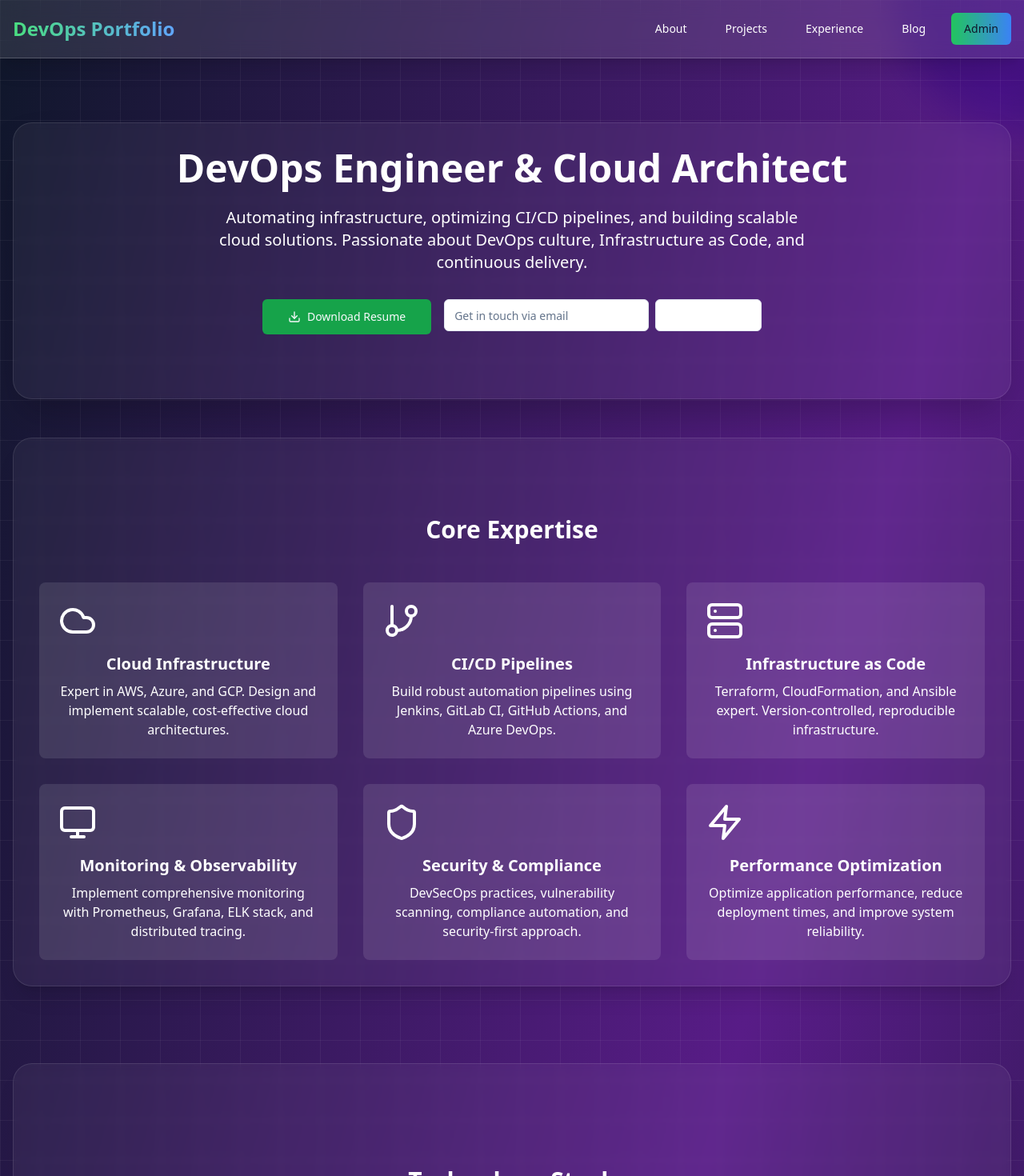
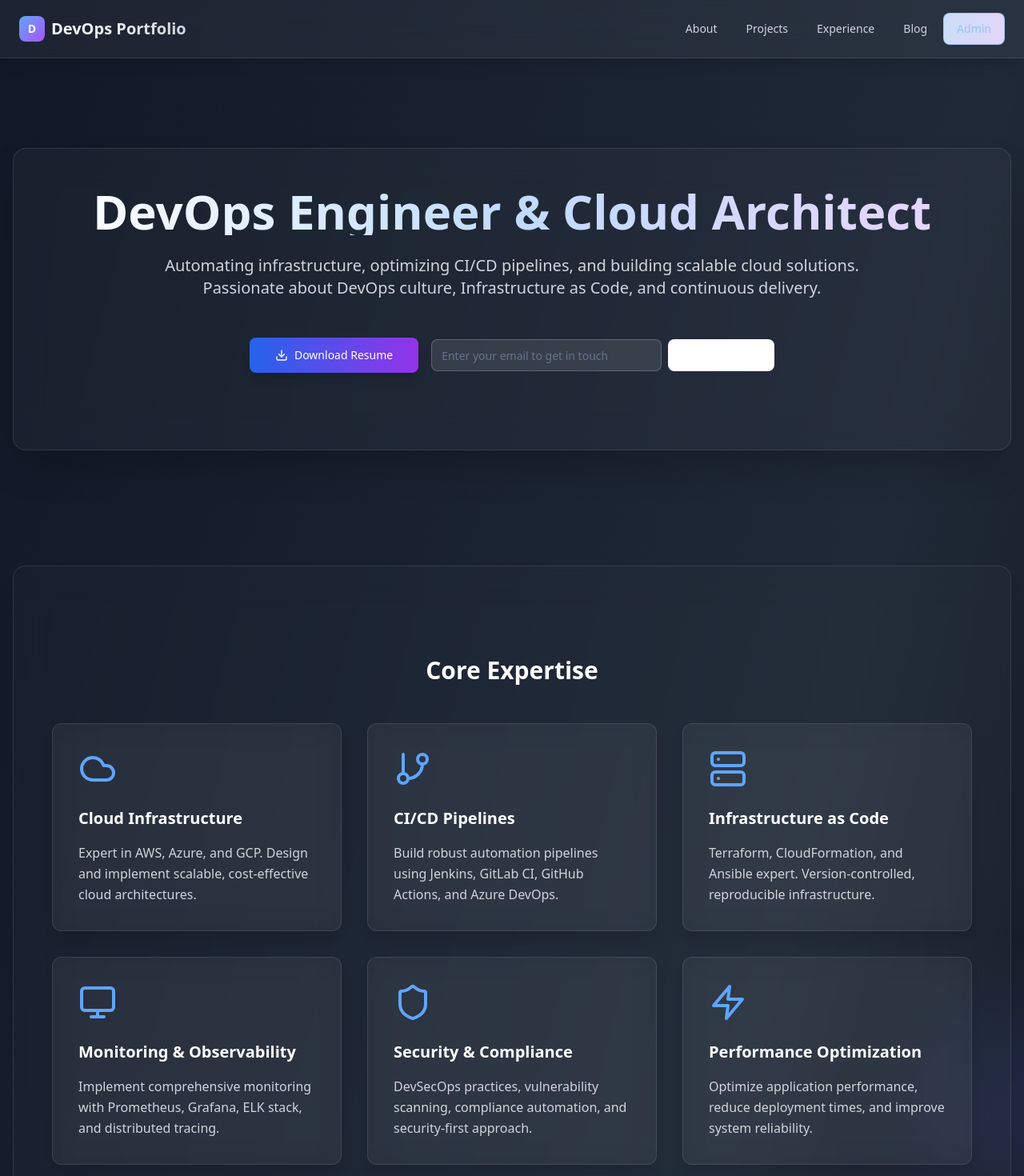
Before and after one commit to Psivasai12/sivasai, a React (Vite) app: page / in a window 1280 px wide. Shown: the top 1470 px of the page at 80% size. Built offline with nearby package versions, Linux system fonts and the light colour scheme.

Commit message:
Refactor: Improve website UI
Refactor the website's UI for a more modern and appealing design.

```diff
--- a/src/components/FeatureCard.jsx
+++ b/src/components/FeatureCard.jsx
@@ -1,16 +1,22 @@
+
 import { motion } from "framer-motion";
 
 const FeatureCard = ({ icon, title, description }) => (
   <motion.div
     initial={{ opacity: 0, y: 20 }}
-    animate={{ opacity: 1, y: 0 }}
+    whileInView={{ opacity: 1, y: 0 }}
     transition={{ duration: 0.5 }}
-    whileHover={{ scale: 1.05 }}
-    className="bg-white bg-opacity-10 p-6 rounded-lg"
+    viewport={{ once: true }}
+    whileHover={{ scale: 1.02, y: -5 }}
+    className="backdrop-blur-xl bg-white/[0.05] p-8 rounded-xl border border-white/10 shadow-lg hover:shadow-xl transition-all duration-300 group"
   >
-    {icon}
-    <h3 className="text-xl font-semibold mb-2">{title}</h3>
-    <p>{description}</p>
+    <div className="mb-6 text-blue-400 group-hover:text-blue-300 transition-colors duration-300">
+      {icon}
+    </div>
+    <h3 className="text-xl font-semibold mb-4 text-white group-hover:text-blue-200 transition-colors duration-300">
+      {title}
+    </h3>
+    <p className="text-gray-300 leading-relaxed">{description}</p>
   </motion.div>
 );
 
--- a/src/components/Header.jsx
+++ b/src/components/Header.jsx
@@ -21,39 +21,51 @@ const Header = () => {
 
   return (
     <motion.header
-      initial={{ opacity: 0, y: -50 }}
+      initial={{ opacity: 0, y: -20 }}
       animate={{ opacity: 1, y: 0 }}
-      transition={{ duration: 0.5 }}
-      className="sticky top-0 z-50 backdrop-blur-md bg-white/10 border-b border-white/20 shadow-xl"
+      transition={{ duration: 0.6 }}
+      className="sticky top-0 z-50 backdrop-blur-xl bg-white/[0.05] border-b border-white/10 shadow-lg"
     >
-      <nav className="container mx-auto py-4 flex justify-between items-center px-4">
+      <nav className="container mx-auto py-4 flex justify-between items-center px-6 max-w-7xl">
         <Link to="/">
-          <motion.h1
-            className="text-2xl font-bold bg-gradient-to-r from-green-400 to-blue-400 bg-clip-text text-transparent"
-            whileHover={{ scale: 1.05 }}
+          <motion.div
+            className="flex items-center space-x-2"
+            whileHover={{ scale: 1.02 }}
             transition={{ duration: 0.2 }}
           >
+            <div className="w-8 h-8 bg-gradient-to-br from-blue-400 to-purple-500 rounded-lg flex items-center justify-center">
+              <span className="text-white font-bold text-sm">D</span>
+            </div>
+            <h1 className="text-xl font-semibold bg-gradient-to-r from-white to-gray-300 bg-clip-text text-transparent">
               DevOps Portfolio
-          </motion.h1>
+            </h1>
+          </motion.div>
         </Link>
-        <div className="space-x-4">
-          <Button variant="ghost" asChild className="hover:bg-white/20 transition-all duration-300">
+
+        <div className="flex items-center space-x-1">
+          <Button variant="ghost" asChild className="text-gray-300 hover:text-white hover:bg-white/10 transition-all duration-200 rounded-lg">
             <Link to="/">About</Link>
           </Button>
-          <Button variant="ghost" className="hover:bg-white/20 transition-all duration-300">Projects</Button>
-          <Button variant="ghost" className="hover:bg-white/20 transition-all duration-300">Experience</Button>
-          <Button variant="ghost" asChild className="hover:bg-white/20 transition-all duration-300">
+          <Button variant="ghost" className="text-gray-300 hover:text-white hover:bg-white/10 transition-all duration-200 rounded-lg">
+            Projects
+          </Button>
+          <Button variant="ghost" className="text-gray-300 hover:text-white hover:bg-white/10 transition-all duration-200 rounded-lg">
+            Experience
+          </Button>
+          <Button variant="ghost" asChild className="text-gray-300 hover:text-white hover:bg-white/10 transition-all duration-200 rounded-lg">
             <Link to="/blog">Blog</Link>
           </Button>
+
+          <div className="ml-4 flex items-center space-x-2">
             {isLoggedIn ? (
               <>
-              <Button variant="ghost" asChild className="hover:bg-white/20 transition-all duration-300">
+                <Button variant="ghost" asChild className="text-gray-300 hover:text-white hover:bg-white/10 transition-all duration-200 rounded-lg">
                   <Link to="/dashboard">Dashboard</Link>
                 </Button>
                 <Button
                   variant="secondary"
                   onClick={handleLogout}
-                className="bg-gradient-to-r from-red-500 to-pink-500 hover:from-red-600 hover:to-pink-600 transition-all duration-300"
+                  className="bg-gradient-to-r from-red-500/20 to-pink-500/20 text-red-300 border border-red-500/30 hover:bg-gradient-to-r hover:from-red-500/30 hover:to-pink-500/30 transition-all duration-200 rounded-lg"
                 >
                   Logout
                 </Button>
@@ -62,11 +74,12 @@ const Header = () => {
               <Button
                 variant="secondary"
                 asChild
-              className="bg-gradient-to-r from-green-500 to-blue-500 hover:from-green-600 hover:to-blue-600 transition-all duration-300"
+                className="bg-gradient-to-r from-blue-500/20 to-purple-500/20 text-blue-300 border border-blue-500/30 hover:bg-gradient-to-r hover:from-blue-500/30 hover:to-purple-500/30 transition-all duration-200 rounded-lg"
               >
                 <Link to="/login">Admin</Link>
               </Button>
             )}
+          </div>
         </div>
       </nav>
     </motion.header>
--- a/src/components/Hero.jsx
+++ b/src/components/Hero.jsx
@@ -9,16 +9,16 @@ const Hero = ({ email, setEmail, handleSubmit }) => (
     <motion.h2
       initial={{ opacity: 0, y: 20 }}
       animate={{ opacity: 1, y: 0 }}
-      transition={{ duration: 0.5, delay: 0.2 }}
-      className="text-5xl font-bold mb-6"
+      transition={{ duration: 0.6, delay: 0.2 }}
+      className="text-4xl lg:text-6xl font-bold mb-6 bg-gradient-to-r from-white via-blue-200 to-purple-200 bg-clip-text text-transparent leading-tight"
     >
       DevOps Engineer & Cloud Architect
     </motion.h2>
     <motion.p
       initial={{ opacity: 0, y: 20 }}
       animate={{ opacity: 1, y: 0 }}
-      transition={{ duration: 0.5, delay: 0.4 }}
-      className="text-xl mb-8 max-w-3xl mx-auto"
+      transition={{ duration: 0.6, delay: 0.4 }}
+      className="text-lg lg:text-xl mb-12 max-w-4xl mx-auto text-gray-300 leading-relaxed"
     >
       Automating infrastructure, optimizing CI/CD pipelines, and building scalable cloud solutions.
       Passionate about DevOps culture, Infrastructure as Code, and continuous delivery.
@@ -26,23 +26,30 @@ const Hero = ({ email, setEmail, handleSubmit }) => (
     <motion.div
       initial={{ opacity: 0, y: 20 }}
       animate={{ opacity: 1, y: 0 }}
-      transition={{ duration: 0.5, delay: 0.6 }}
-      className="flex flex-col sm:flex-row gap-4 justify-center mb-12"
+      transition={{ duration: 0.6, delay: 0.6 }}
+      className="flex flex-col lg:flex-row gap-4 justify-center items-center mb-12"
     >
-      <Button size="lg" className="bg-green-600 hover:bg-green-700">
+      <Button
+        size="lg"
+        className="bg-gradient-to-r from-blue-600 to-purple-600 hover:from-blue-700 hover:to-purple-700 text-white shadow-lg hover:shadow-xl transition-all duration-300 rounded-lg px-8"
+      >
         <Download className="mr-2 h-4 w-4" />
         Download Resume
       </Button>
-      <form onSubmit={handleSubmit} className="flex">
+      <form onSubmit={handleSubmit} className="flex flex-col sm:flex-row gap-2">
         <Input
           type="email"
-          placeholder="Get in touch via email"
+          placeholder="Enter your email to get in touch"
           value={email}
           onChange={(e) => setEmail(e.target.value)}
-          className="w-64 mr-2 text-black"
+          className="w-72 bg-white/10 border-white/20 text-white placeholder-gray-400 focus:border-blue-400 rounded-lg"
           required
         />
-        <Button type="submit" variant="outline">
+        <Button
+          type="submit"
+          variant="outline"
+          className="border-white/30 text-white hover:bg-white/10 transition-all duration-300 rounded-lg"
+        >
           Contact Me <ArrowRight className="ml-2 h-4 w-4" />
         </Button>
       </form>
--- a/src/pages/Index.jsx
+++ b/src/pages/Index.jsx
@@ -22,49 +22,91 @@ const Index = () => {
   };
 
   return (
-    <div className="min-h-screen bg-gradient-to-br from-slate-900 via-purple-900 to-slate-900 text-white relative overflow-hidden">
-      {/* Animated background elements */}
+    <div className="min-h-screen bg-gradient-to-br from-gray-900 via-gray-800 to-black text-white relative">
+      {/* Subtle animated background elements */}
       <div className="absolute inset-0 overflow-hidden">
-        <div className="absolute -top-40 -right-40 w-80 h-80 bg-purple-500 rounded-full mix-blend-multiply filter blur-xl opacity-70 animate-pulse"></div>
-        <div className="absolute -bottom-40 -left-40 w-80 h-80 bg-blue-500 rounded-full mix-blend-multiply filter blur-xl opacity-70 animate-pulse"></div>
-        <div className="absolute top-1/2 left-1/2 transform -translate-x-1/2 -translate-y-1/2 w-96 h-96 bg-green-500 rounded-full mix-blend-multiply filter blur-xl opacity-30 animate-pulse"></div>
+        <div className="absolute top-1/4 -right-32 w-64 h-64 bg-gradient-to-br from-blue-500/20 to-purple-500/20 rounded-full blur-3xl animate-pulse"></div>
+        <div className="absolute bottom-1/4 -left-32 w-64 h-64 bg-gradient-to-br from-green-500/20 to-blue-500/20 rounded-full blur-3xl animate-pulse animation-delay-1000"></div>
+        <div className="absolute top-1/2 left-1/2 transform -translate-x-1/2 -translate-y-1/2 w-96 h-96 bg-gradient-to-br from-purple-500/10 to-pink-500/10 rounded-full blur-3xl animate-pulse animation-delay-2000"></div>
       </div>
 
-      {/* Grid pattern overlay */}
-      <div className="absolute inset-0 bg-[linear-gradient(rgba(255,255,255,0.05)_1px,transparent_1px),linear-gradient(90deg,rgba(255,255,255,0.05)_1px,transparent_1px)] bg-[size:50px_50px]"></div>
+      {/* Subtle dot pattern */}
+      <div className="absolute inset-0 opacity-[0.02]" style={{
+        backgroundImage: 'radial-gradient(circle, white 1px, transparent 1px)',
+        backgroundSize: '24px 24px'
+      }}></div>
 
       <div className="relative z-10">
         <Header />
-        <main className="container mx-auto mt-20 text-center px-4">
-          <div className="backdrop-blur-sm bg-white/5 rounded-3xl p-8 mb-12 border border-white/10 shadow-2xl">
-            <Hero email={email} setEmail={setEmail} handleSubmit={handleSubmit} />
-          </div>
+        <main className="container mx-auto mt-8 px-4 max-w-7xl">
+          {/* Hero Section */}
+          <motion.div
+            initial={{ opacity: 0, y: 20 }}
+            animate={{ opacity: 1, y: 0 }}
+            transition={{ duration: 0.8 }}
+            className="text-center mb-16 py-20"
+          >
+            <div className="backdrop-blur-xl bg-white/[0.03] rounded-2xl p-12 border border-white/10 shadow-2xl">
+              <Hero email={email} setEmail={setEmail} handleSubmit={handleSubmit} />
+            </div>
+          </motion.div>
 
-          <div className="space-y-24">
-            <div className="backdrop-blur-sm bg-white/5 rounded-3xl p-8 border border-white/10 shadow-xl">
+          {/* Content Sections */}
+          <div className="space-y-20">
+            <motion.section
+              initial={{ opacity: 0, y: 30 }}
+              whileInView={{ opacity: 1, y: 0 }}
+              transition={{ duration: 0.6 }}
+              viewport={{ once: true }}
+              className="backdrop-blur-xl bg-white/[0.02] rounded-2xl p-8 lg:p-12 border border-white/10 shadow-xl hover:shadow-2xl transition-all duration-500"
+            >
               <Features />
-            </div>
+            </motion.section>
 
-            <div className="backdrop-blur-sm bg-white/5 rounded-3xl p-8 border border-white/10 shadow-xl">
+            <motion.section
+              initial={{ opacity: 0, y: 30 }}
+              whileInView={{ opacity: 1, y: 0 }}
+              transition={{ duration: 0.6, delay: 0.1 }}
+              viewport={{ once: true }}
+              className="backdrop-blur-xl bg-white/[0.02] rounded-2xl p-8 lg:p-12 border border-white/10 shadow-xl hover:shadow-2xl transition-all duration-500"
+            >
               <TechStack />
-            </div>
+            </motion.section>
 
-            <div className="backdrop-blur-sm bg-white/5 rounded-3xl p-8 border border-white/10 shadow-xl">
+            <motion.section
+              initial={{ opacity: 0, y: 30 }}
+              whileInView={{ opacity: 1, y: 0 }}
+              transition={{ duration: 0.6, delay: 0.2 }}
+              viewport={{ once: true }}
+              className="backdrop-blur-xl bg-white/[0.02] rounded-2xl p-8 lg:p-12 border border-white/10 shadow-xl hover:shadow-2xl transition-all duration-500"
+            >
               <Projects />
-            </div>
+            </motion.section>
 
-            <div className="backdrop-blur-sm bg-white/5 rounded-3xl p-8 border border-white/10 shadow-xl">
+            <motion.section
+              initial={{ opacity: 0, y: 30 }}
+              whileInView={{ opacity: 1, y: 0 }}
+              transition={{ duration: 0.6, delay: 0.3 }}
+              viewport={{ once: true }}
+              className="backdrop-blur-xl bg-white/[0.02] rounded-2xl p-8 lg:p-12 border border-white/10 shadow-xl hover:shadow-2xl transition-all duration-500"
+            >
               <Experience />
-            </div>
+            </motion.section>
 
-            <div className="backdrop-blur-sm bg-white/5 rounded-3xl p-8 border border-white/10 shadow-xl">
+            <motion.section
+              initial={{ opacity: 0, y: 30 }}
+              whileInView={{ opacity: 1, y: 0 }}
+              transition={{ duration: 0.6, delay: 0.4 }}
+              viewport={{ once: true }}
+              className="backdrop-blur-xl bg-white/[0.02] rounded-2xl p-8 lg:p-12 border border-white/10 shadow-xl hover:shadow-2xl transition-all duration-500"
+            >
               <Testimonials />
-            </div>
+            </motion.section>
           </div>
         </main>
       </div>
 
-      <div className="relative z-10 mt-24">
+      <div className="relative z-10 mt-32">
         <Footer />
       </div>
     </div>
```
Also changed, not shown: src/pages/Blog.jsx (+54 -40 lines). Lines whose indentation alone changed are shown as unchanged.
